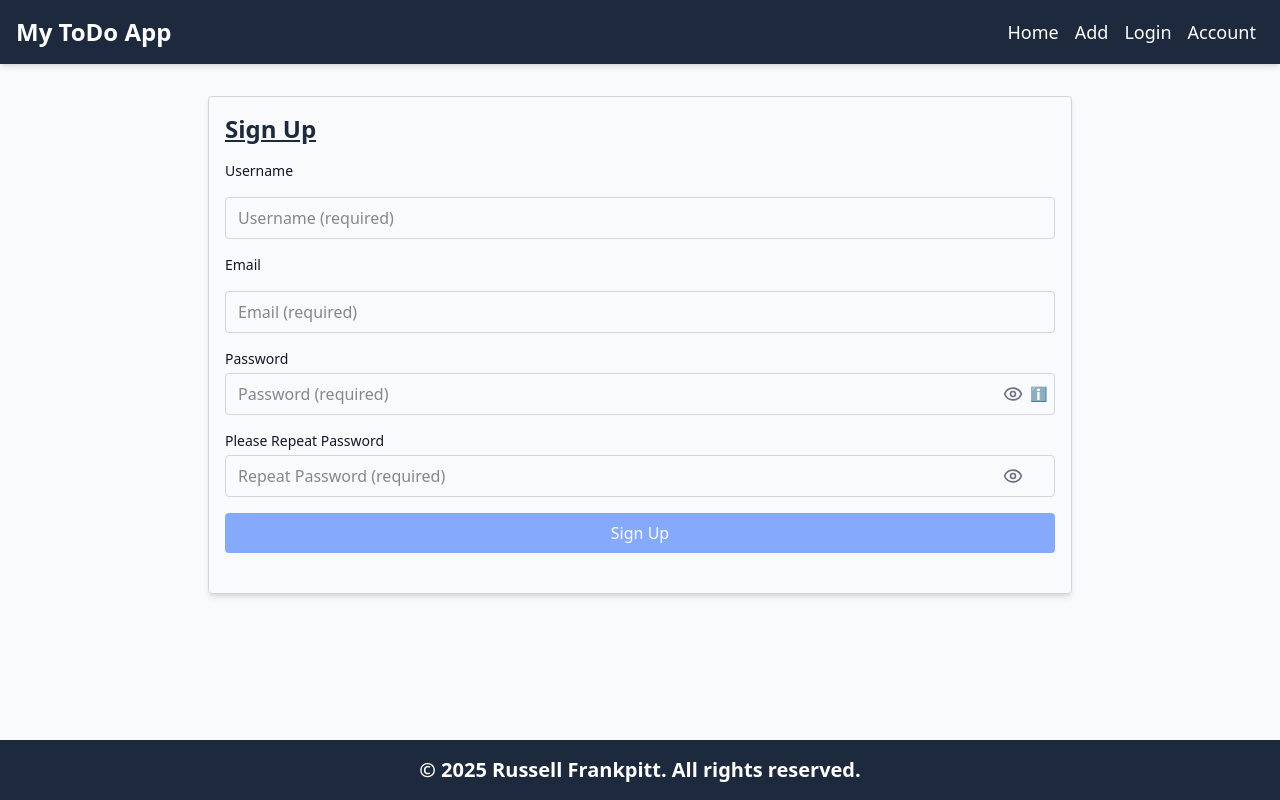
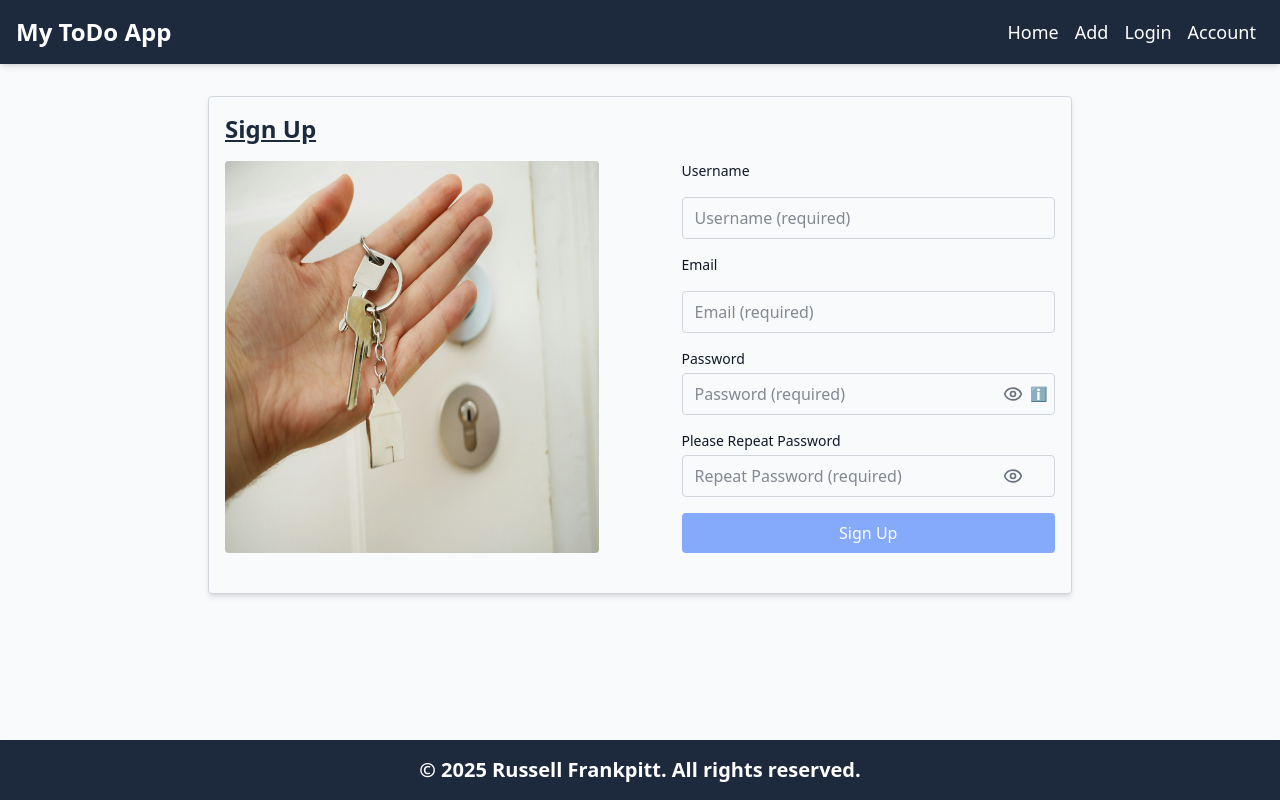
Before and after one commit to rustyff12/new-todo, a React (Vite) app in the folder frontend/: page /signup in a window 1280 px wide. Built offline with nearby package versions, Linux system fonts and the light colour scheme.

Commit message:
added conditional for AddTodo.tsx

```diff
--- a/frontend/src/pages/AddTodo.tsx
+++ b/frontend/src/pages/AddTodo.tsx
@@ -1,18 +1,38 @@
-// import { useState } from "react";
+import { useEffect, useState } from "react";
 import ToDoForm from "../components/ToDoForm";
 import { useNavigate } from "react-router-dom";
-// import NotAuthenticated from "../components/NotAuthenticated";
+import NotAuthenticated from "../components/NotAuthenticated";
 
 function AddTodo() {
   const navigate = useNavigate();
-  //   const [isAuthenticated, setIsAuthenticated] = useState<boolean | null>(null);
+  const [loading, setLoading] = useState(true);
+  const [isAuthenticated, setIsAuthenticated] = useState<boolean | null>(null);
   function handleAdd() {
     navigate("/");
   }
 
-  //   if (!isAuthenticated) {
-  //     <NotAuthenticated />;
-  //   }
+  function checkAuth() {
+    const token = localStorage.getItem("access");
+
+    if (!token) {
+      setIsAuthenticated(false);
+      setLoading(false);
+      return;
+    }
+
+    setIsAuthenticated(true);
+  }
+
+  useEffect(() => {
+    checkAuth();
+  }, []);
+
+  if (loading || isAuthenticated === null) return <p>Loading todos...</p>;
+
+  if (!isAuthenticated) {
+    return <NotAuthenticated />;
+  }
+
   return (
     <section className="border border-gray-300 rounded p-4 shadow-md space-y-3">
       <h2 className="text-2xl font-bold underline text-slate-800 mb-4">
--- a/frontend/src/pages/Signup.tsx
+++ b/frontend/src/pages/Signup.tsx
@@ -95,7 +95,16 @@ function Signup() {
   return (
     <section className={cardContainer}>
       <h2 className={cardHeading}>Sign Up </h2>
-      <form onSubmit={handleSubmit} className="flex flex-col gap-4 mb-6">
+      <div className="flex flex-col gap-3 justify-between md:flex-row">
+        <img
+          src="/key-image.jpg"
+          alt="Image of a hand holding keys"
+          className="rounded md:w-[45%] mb-6"
+        />
+        <form
+          onSubmit={handleSubmit}
+          className="flex md:w-[45%] flex-col gap-4 mb-6"
+        >
           <label htmlFor="username" className="block text-sm font-medium">
             Username
           </label>
@@ -167,6 +176,7 @@ function Signup() {
             {loading ? "Creating Account..." : "Sign Up"}
           </button>
         </form>
+      </div>
     </section>
   );
 }
```
Also changed, not shown: frontend/public/key-image.jpg (added). Lines whose indentation alone changed are shown as unchanged.
